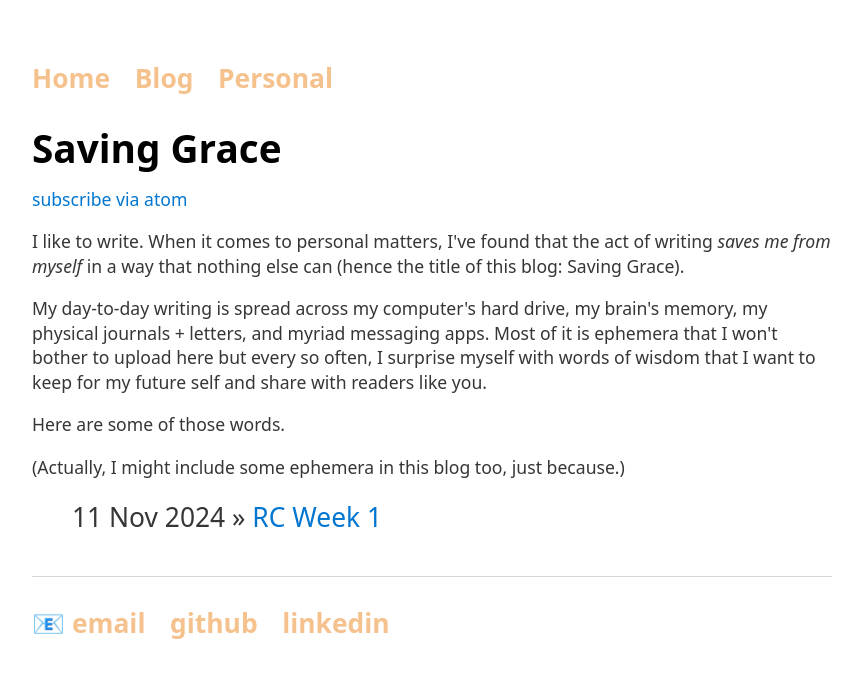
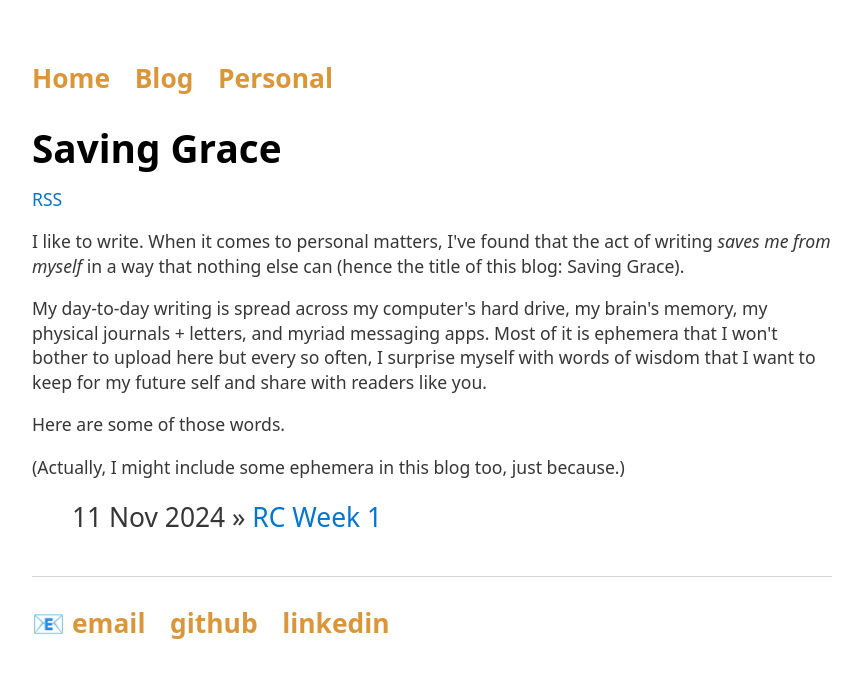
Before and after one commit to grkw/grkw.github.io, a Jekyll site: the page built from blog/index.html, in a window 1280 px wide. Shown: the top 678 px of the page, without its empty margins (208-1071 px from the left). Built offline with Jekyll 4.4.1, drawn with Linux system fonts in a browser that asks for light colours.

Commit message:
Change the orange

```diff
--- a/blog/index.html
+++ b/blog/index.html
@@ -5,7 +5,7 @@ title: Saving Grace
 
     <h1>{{ page.title }}</h1>
 
-    <a href="http://gracekwak.me/feed.xml" class="feed">subscribe via atom</a>
+    <a href="http://gracekwak.me/feed.xml" class="feed">RSS</a>
 
     <div class="blurb">
         <p>I like to write. When it comes to personal matters, I've found that the act of writing <i>saves me from myself</i> in a way that nothing else can (hence the title of this blog: Saving Grace).</p>
--- a/css/main.css
+++ b/css/main.css
@@ -20,7 +20,7 @@ nav ul li, footer ul li {
     display: inline;
     margin-right: 20px;
     font-size: 1.5em;
-    color: #F5C18D;
+    color: #dc963a;
 }
 
 footer {
@@ -28,11 +28,11 @@ footer {
 }
 
 nav a {
-    color: #F5C18D !important; /* Force the link color in the nav */
+    color: #dc963a !important; /* Force the link color in the nav */
 }
 
 footer a {
-    color: #F5C18D !important; /* Force the link color in the footer */
+    color: #dc963a !important; /* Force the link color in the footer */
 }
 
 ul.posts {
```
